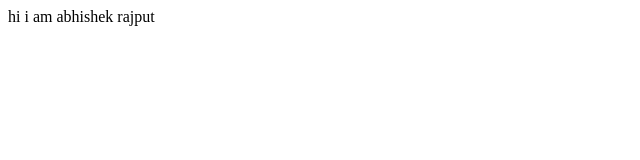
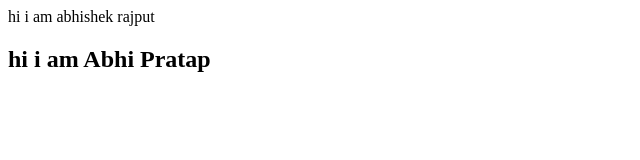
Before and after one commit to Abhi123-9693/abhiushi-tutorial, a plain HTML site: page index.html in a window 1280 px wide. Shown: the whole page, without its empty margins (0-640 px from the left). Drawn offline with Linux system fonts and the light colour scheme.

Commit message:
add para

```diff
--- a/index.html
+++ b/index.html
@@ -1 +1,2 @@
 <p>hi i am abhishek rajput</p>
+<h2>hi i am Abhi Pratap</h2>
```
